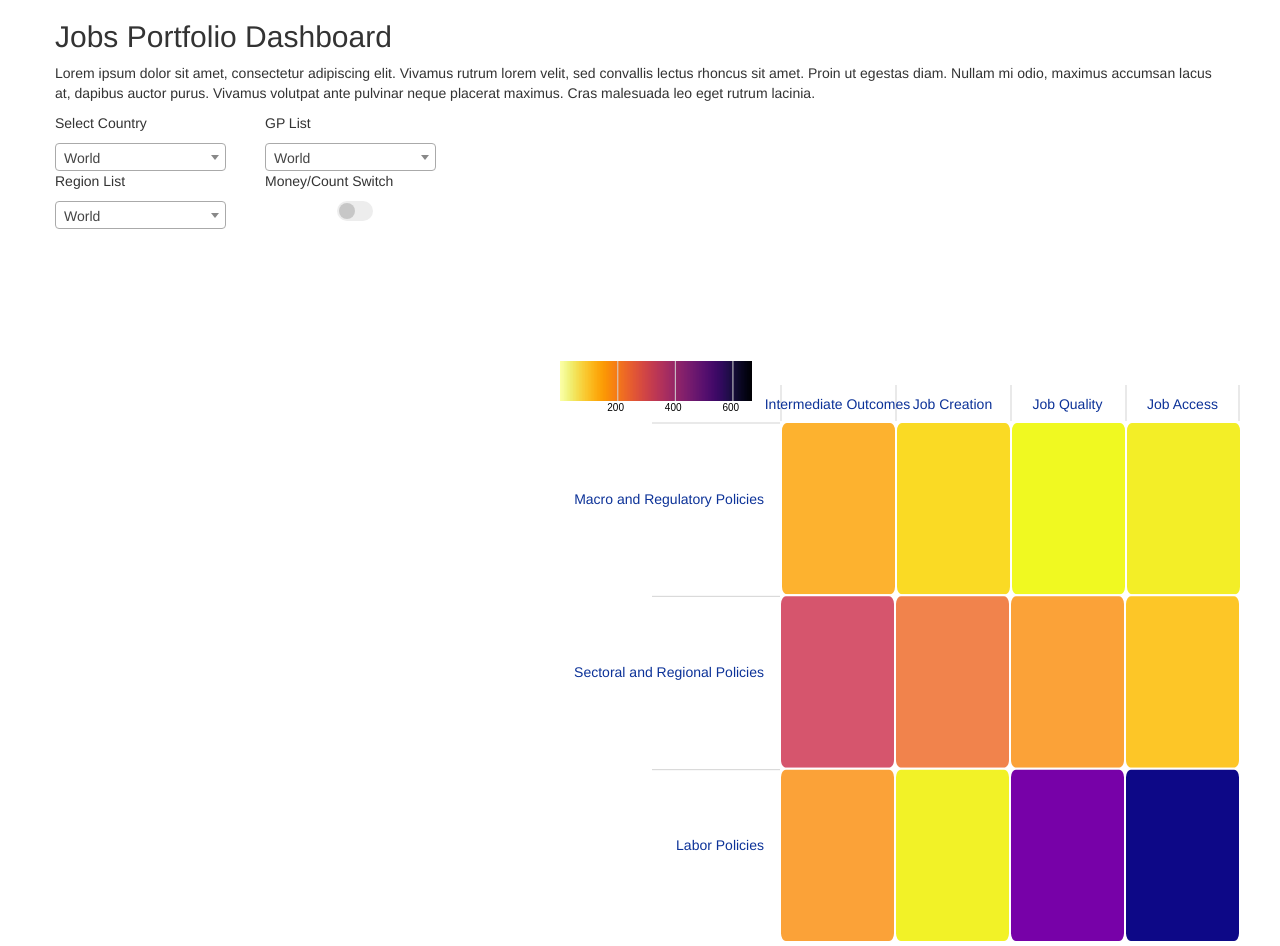
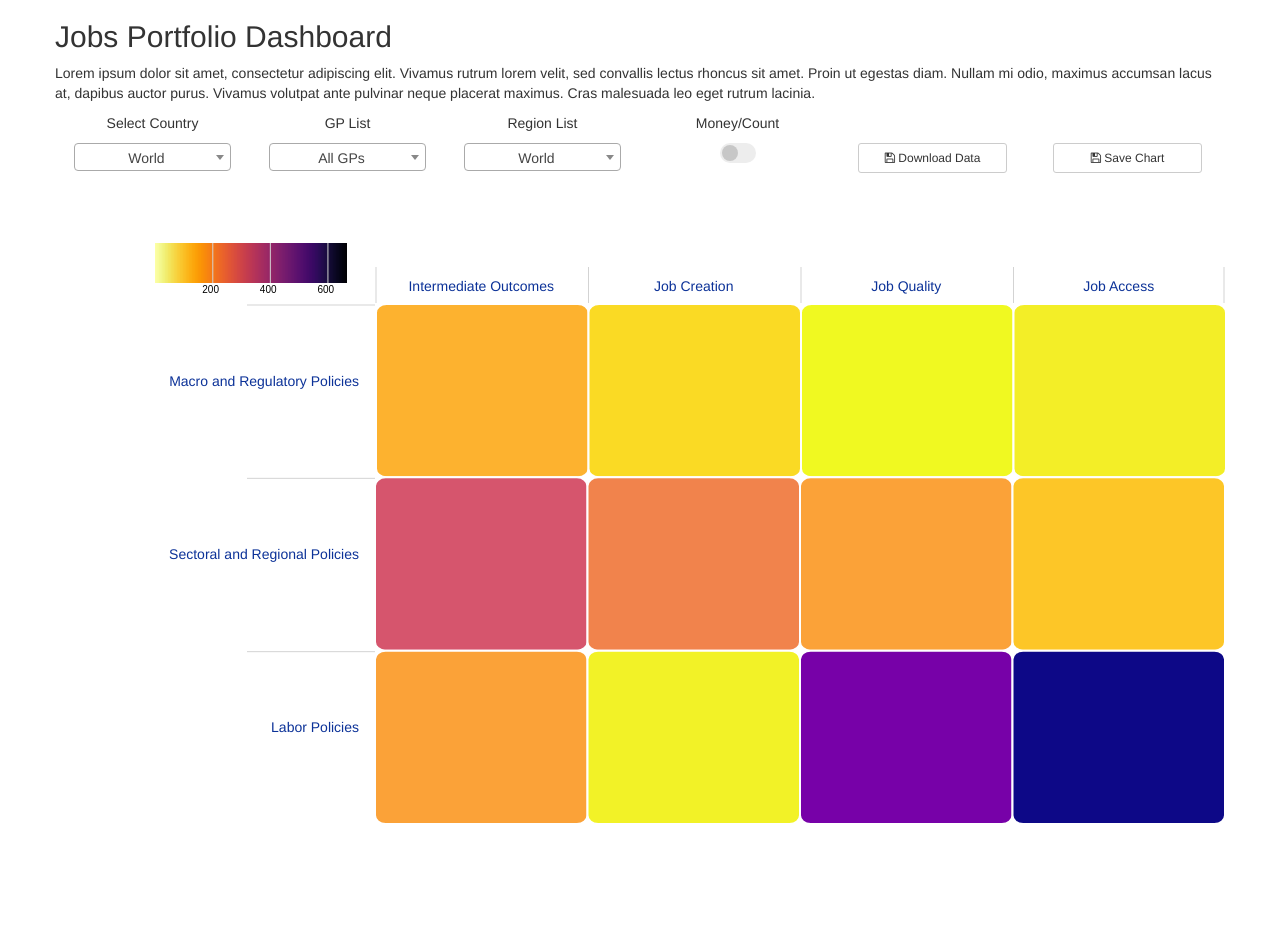
Before and after one commit to puzhu/Jobs-Portfolio-App, a PHP site: page / in a window 1280 px wide. After the commit the page ends 823 px from the top, so only its background shows below. Run offline with PHP 8.4, Linux system fonts and the light colour scheme.

Commit message:
changed the php file

```diff
--- a/index.php
+++ b/index.php
@@ -32,58 +32,43 @@ header('X-Content-Type-Options: nosniff'); //Prevent MIME types security risk
         Lorem ipsum dolor sit amet, consectetur adipiscing elit. Vivamus rutrum lorem velit, sed convallis lectus rhoncus sit amet. Proin ut egestas diam. Nullam mi odio, maximus accumsan lacus at, dapibus auctor purus. Vivamus volutpat ante pulvinar neque placerat maximus. Cras malesuada leo eget rutrum lacinia.
       </p>
     </div>
-    <div class="row">
-      <div class="col-xs-4">
     <div class="row" id="controls">
-          <div class="row">
-            <div class="col-xs-6" id="country">
+      <div class="col-xs-2 text-center" id="country">
         <p>Select Country</p>
         <select id="countryList" style="width: 95%">
           <option value="World" selected="selected">World</option>
         </select>
       </div>
-            <div class="col-xs-6" id="GP">
+      <div class="col-xs-2 text-center" id="GP">
         <p>GP List</p>
         <select id="gpList" style="width: 95%">
-                <option value="World" selected="selected">World</option>
+          <option value="All GPs" selected="selected">All GPs</option>
         </select>
       </div>
-          </div>
-          <div class="row">
-            <div class="col-xs-6" id="region">
+      <div class="col-xs-2 text-center" id="region">
         <p>Region List</p>
         <select id="regionList" style="width: 95%">
           <option value="World" selected="selected">World</option>
         </select>
       </div>
-            <div class="col-xs-6" id="moneyCount">
-              <p>Money/Count Switch</p>
-              <div class="row text-center">
+      <div class="col-xs-2 text-center" id="moneyCount">
+        <p>Money/Count</p>
+        <div class="row">
           <label class="switch">
             <input type="checkbox" id="moneyCountSwitch">
             <div class="slider round"></div>
           </label>
         </div>
       </div>
+      <div class="col-xs-2 saveButtons text-center">
+        <button class="btn btn-sm btn-default" id="downloadButton" style="width: 90%" onclick="window.exportData()"><i class="fa fa-floppy-o" aria-hidden="true"></i> Download Data</button>
+      </div>
+      <div class="col-xs-2 saveButtons text-center">
+        <button class="btn btn-sm btn-default" id="saveChartButton" style="width: 90%"><i class="fa fa-floppy-o" aria-hidden="true"></i> Save Chart</button>
       </div>
     </div>
-        <div class="row" id="legendRow">
-          <div class="col-xs-6" id="legendText">
-            <p></p>
-          </div>
-          <div class="col-xs-6" id="legend"></div>
-        </div>
-      </div>
-      <div class="col-xs-8">
-        <div class="row" id="outerClabels"></div>
-        <div class="row" id="innerClabels"></div>
-      </div>
-    </div>
-    <div class="row">
-      <div class="col-xs-1" id="outerRlabels"></div>
-      <div class="col-xs-3" id="innerRlabels"></div>
-      <div class="col-xs-8" id="heatmap"></div>
-    </div>
+
+    <div class="row" id="heatmap"></div>
 
   </div>
 
@@ -94,7 +79,9 @@ header('X-Content-Type-Options: nosniff'); //Prevent MIME types security risk
 
   <script src="libs/bootstrap/js/bootstrap.min.js"></script>
   <script src="libs/d3.min.js"></script>
-  <script src="libs/d3-tool-tip.js"></script>
+  <!-- <script src="libs/d3-tool-tip.js"></script> -->
+  <script src="libs/saveSvgAsPng/saveSvgAsPng.js"></script>
+  <script src="libs/alasql.min.js"></script>
 	<script src="scripts/main.js"></script>
 </body>
 </html>
```
Lines whose indentation alone changed are shown as unchanged.
